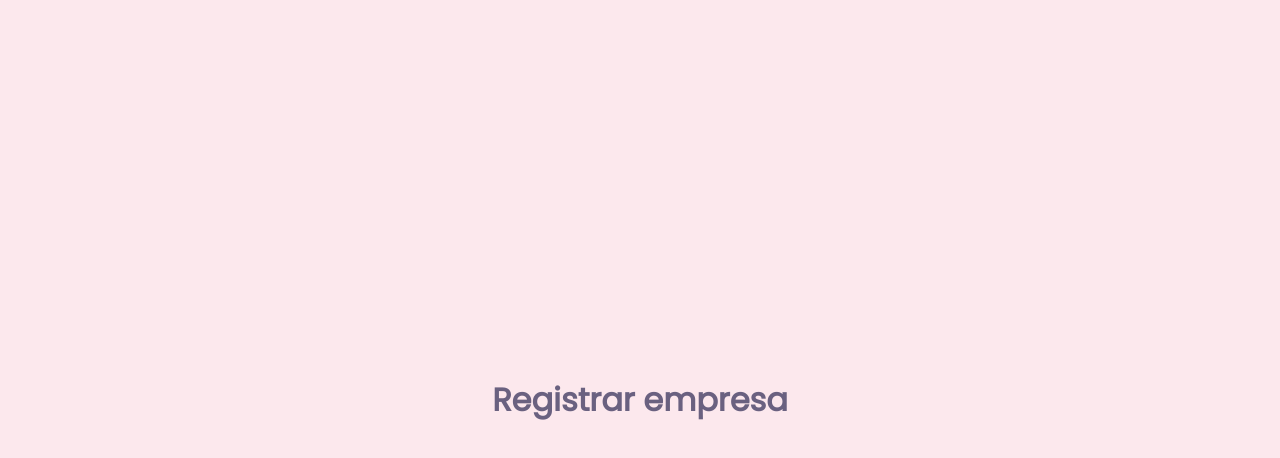
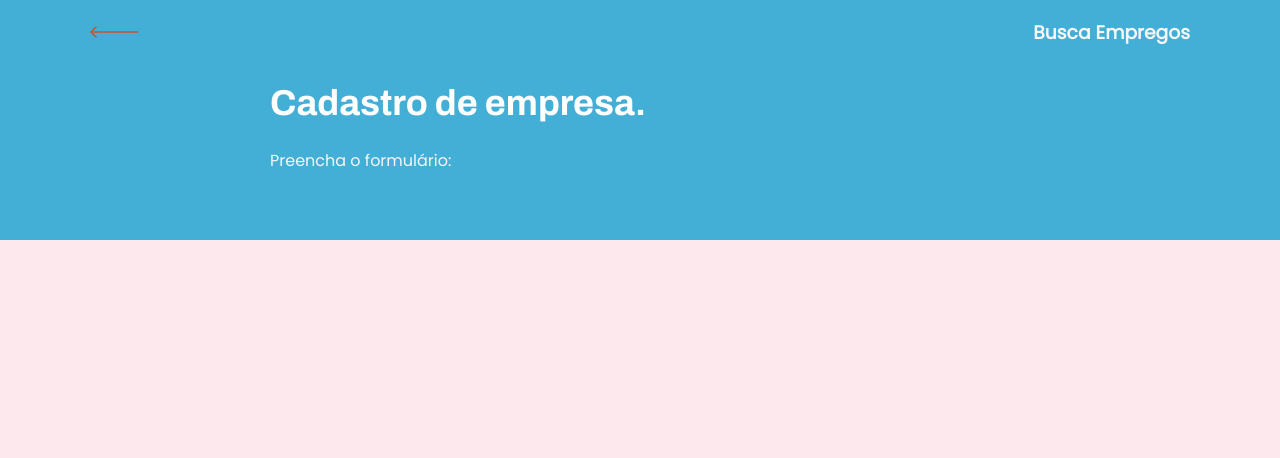
Before and after one commit to staubjoao/buscaemp, a React (Create React App) app in the folder web/: page /cadastro-empresa in a window 1280 px wide. Shown: the top 458 px of the page. Built offline with nearby package versions, Linux system fonts and the light colour scheme; the HTML template or start-up script is replaced by a standard one.

Commit message:
Page Header

```diff
--- /dev/null
+++ b/web/src/components/PageHeader/index.tsx
@@ -0,0 +1,32 @@
+import React from "react";
+import { Link } from "react-router-dom";
+
+import backIcon from "../../assets/image/icons/back.svg";
+
+import './styles.css'
+
+interface PageHeaderProps {
+  title: string;
+  description?: string;
+}
+
+const PageHeader: React.FC<PageHeaderProps> = (props) => {
+  return (
+    <header className="page-header">
+      <div className="top-bar-container">
+        <Link to="/">
+          <img src={backIcon} alt="Voltar" />
+        </Link>
+        <h3>Busca Empregos</h3>
+      </div>
+
+      <div className="header-content">
+        <strong>{props.title}</strong>
+        {props.description && <p>{props.description}</p>}
+        {props.children}
+      </div>
+    </header>
+  );
+}
+
+export default PageHeader;
--- /dev/null
+++ b/web/src/components/PageHeader/styles.css
@@ -0,0 +1,87 @@
+.page-header {
+  position: absolute;
+  top: 0;
+  width: 100%;
+  display: flex;
+  flex-direction: column;
+  background-color: var(--color-primary);
+}
+
+.page-header .top-bar-container {
+  width: 90%;
+  margin: 0 auto;
+  display: flex;
+  justify-content: space-between;
+  align-items: center;
+  color: var(--color-text-in-primary);
+  padding: 1.6rem 0;
+}
+
+.page-header .top-bar-container h2 {
+  max-width: 30rem;
+  font-size: 1.6rem;
+  line-height: 2.6rem;
+  color: var(--color-text-in-primary);
+  margin-top: 2.4rem;
+}
+
+.page-header .top-bar-container a {
+  height: 3.2rem;
+  transition: opacity 0.2s;
+}
+
+.page-header .top-bar-container a:hover {
+  height: 3.2rem;
+  opacity: 0.6;
+}
+
+.page-header .top-bar-container > img {
+  height: 1.6rem;
+  flood-color: var(--color-secundary);
+}
+
+.page-header .header-content {
+  width: 90%;
+  margin: 0 auto;
+  position: relative;
+  margin: 3.2rem auto;
+}
+
+.page-header .header-content strong {
+  font: 700 3.6rem Archivo;
+  line-height: 4.2rem;
+  color: var(--color-title-in-primary);
+}
+
+.page-header .header-content p {
+  max-width: 30rem;
+  font-size: 1.6rem;
+  line-height: 2.6rem;
+  color: var(--color-text-in-primary);
+  margin-top: 2.4rem;
+}
+
+@media (min-width: 700px) {
+  .page-header {
+    height: 240px;
+  }
+
+  .page-header .top-bar-container {
+    max-width: 1100px;
+  }
+
+  .page-header .header-content {
+    flex: 1;
+    max-width: 740px;
+    margin: 0 auto;
+    padding-bottom: 48px;
+    display: flex;
+    flex-direction: column;
+    justify-content: center;
+    align-items: flex-start;
+  }
+
+  .page-header .header-content strong {
+    max-width: 400px;
+  }
+}
--- a/web/src/pages/register/Company/index.tsx
+++ b/web/src/pages/register/Company/index.tsx
@@ -1,7 +1,16 @@
-import React from 'react';
+import React from "react";
+
+import PageHeader from "../../../components/PageHeader";
+
+import "./styles.css";
 
 function Company() {
-  return <h1>Registrar empresa</h1>;
+  return (
+    <PageHeader
+      title="Cadastro de empresa."
+      description="Preencha o formulário:"
+    />
+  );
 }
 
 export default Company;
```
Also changed, not shown: web/src/assets/image/icons/back.svg (added), web/src/pages/register/Company/styles.css (added).
